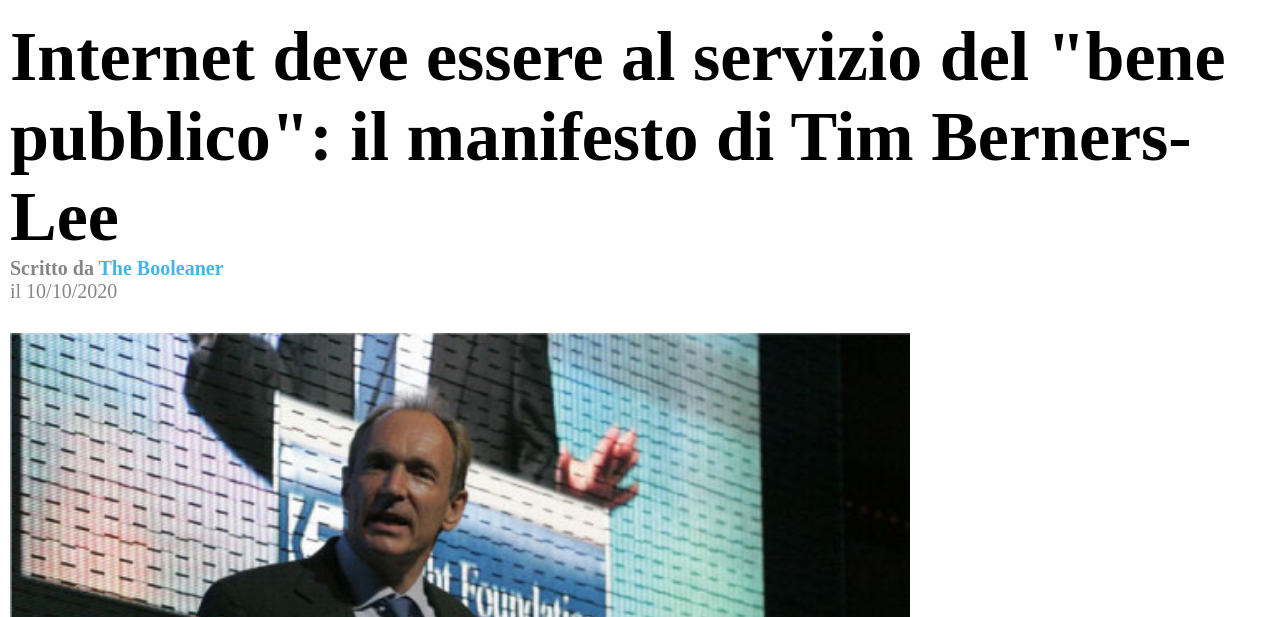
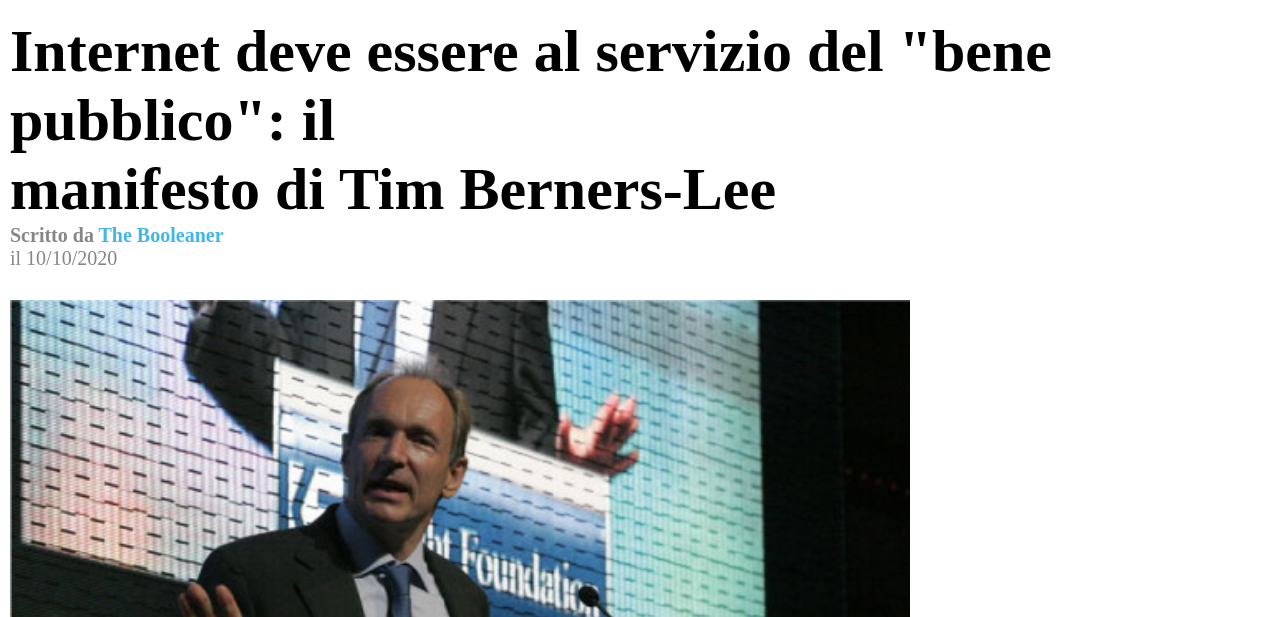
Before and after one commit to andrea-salvalaggio/html-css-booleaner, a plain HTML site: page index.html in a window 1280 px wide. Shown: the part 183-800 px from the top of the page. Drawn offline with Linux system fonts and the light colour scheme.

Commit message:
the-booleaner-def

```diff
--- a/css/style.css
+++ b/css/style.css
@@ -23,7 +23,7 @@
 }
 
 .title{
-    font-size: 70px;
+    font-size: 60px;
 }
 
 .link{
--- a/index.html
+++ b/index.html
@@ -6,6 +6,7 @@
     <meta name="viewport" content="width=device-width, initial-scale=1.0">
     <title>The Booleaner</title>
     <link rel="stylesheet" href="./css/style.css">
+    <!-- <link rel="stylesheet" href="./css/stylebonus.css"> -->
 </head>
 <body>
     <header>
@@ -18,7 +19,7 @@
     <main>
         <!-- Intestazione -->
         <section class="block-1">
-            <h1 class="title">Internet deve essere al servizio del "bene pubblico": il manifesto di Tim Berners-Lee</h1>
+            <h1 class="title">Internet deve essere al servizio del "bene pubblico": il<br> manifesto di Tim Berners-Lee</h1>
             <h2>Scritto da <a class="link" href="www.google.it">The Booleaner</a></h2>
             <p>il 10/10/2020</p>
         </section>
```
